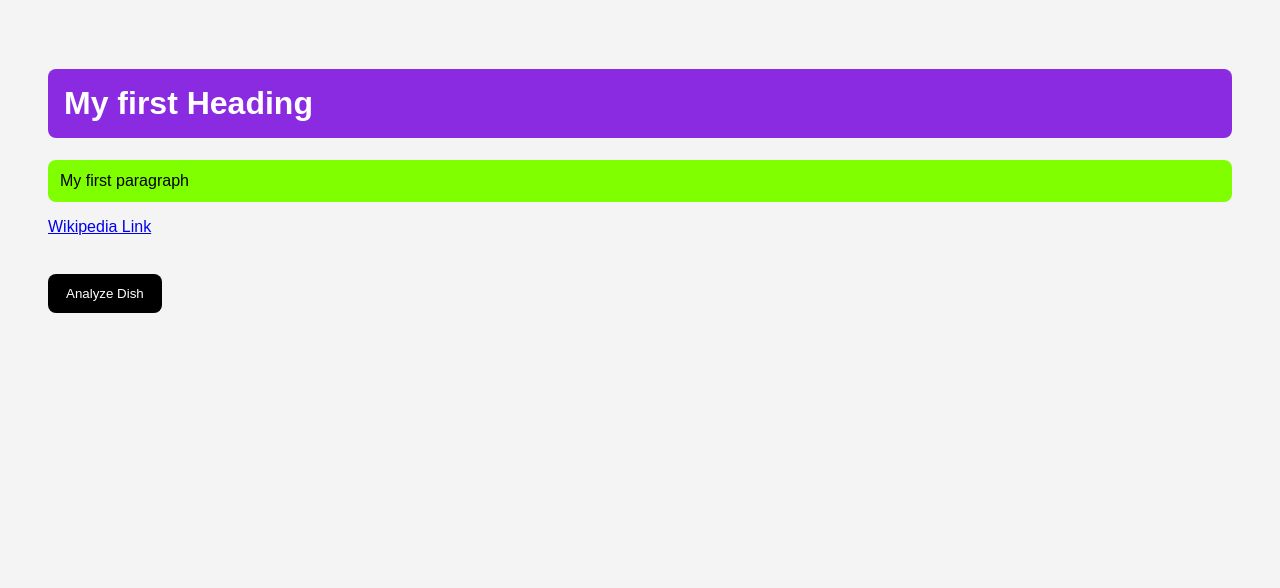
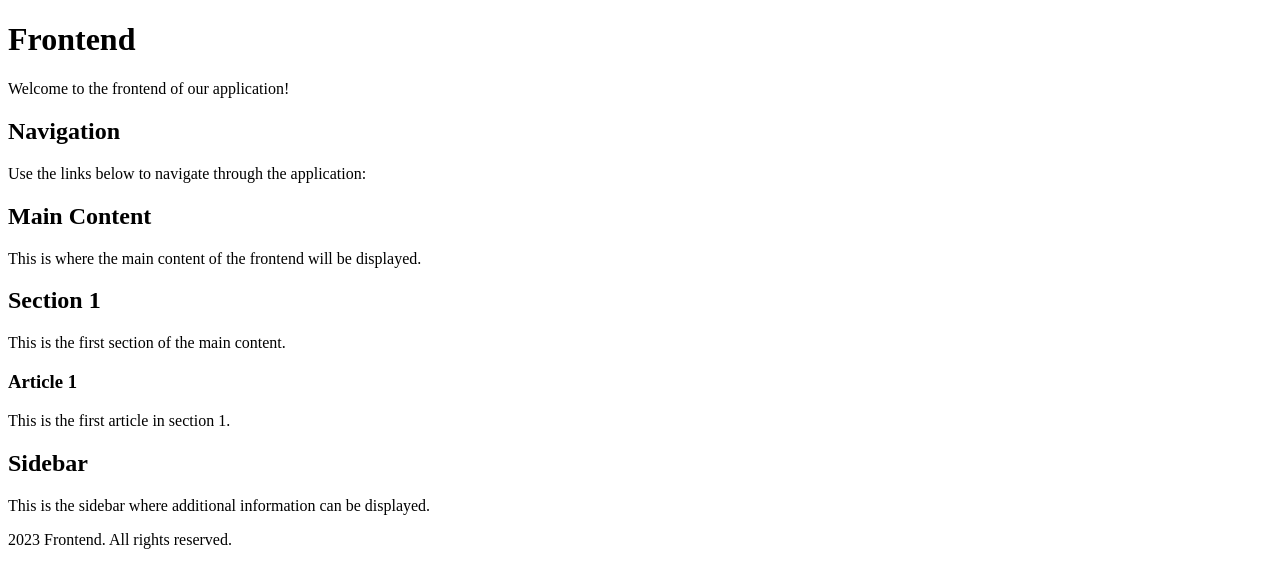
Before and after one commit to himanshu1989-dev/saas-playground, a plain HTML site: page frontend/index.html in a window 1280 px wide. Drawn offline with Linux system fonts and the light colour scheme.

Commit message:
some html customization 6

```diff
--- a/frontend/index.html
+++ b/frontend/index.html
@@ -2,64 +2,44 @@
 <html lang="en">
 
 <head>
+    <title>Frontend</title>
     <meta charset="UTF-8">
-    <title>My First Web Page</title>
-    <style>
-        body {
-            font-family: Arial, sans-serif;
-            background-color: #f4f4f4;
-            padding: 40px;
-        }
-
-        h1 {
-            background-color: blueviolet;
-            color: white;
-            padding: 16px;
-            border-radius: 8px;
-        }
-
-        p {
-            background-color: chartreuse;
-            padding: 12px;
-            border-radius: 8px;
-        }
-
-        button {
-            display: block;
-            margin-top: 20px;
-            padding: 12px 18px;
-            border: none;
-            border-radius: 8px;
-            background-color: black;
-            color: white;
-            cursor: pointer;
-        }
-
-        button:hover {
-            background-color: #444;
-        }
-    </style>
 </head>
 
 <body>
-    <h1>
-        My first Heading
-    </h1>
-    <p>
-        My first paragraph
-    </p>
-    <a href="https://en.wikipedia.org/wiki/Main_Page">Wikipedia Link</a>
+    <header>
+        <h1>Frontend</h1>
+        <p>Welcome to the frontend of our application!</p>
+    </header>
 
-    <br><br>
-    <button onclick="openAnalyzeDishPage()">
-        Analyze Dish
-    </button>
+    <nav>
+        <h2>Navigation</h2>
+        <p>Use the links below to navigate through the application:</p>
+    </nav>
 
-    <script>
-        function openAnalyzeDishPage() {
-            window.location.href = "https://maunikagowardhan.co.uk/cook-in-a-curry/";
-        }
-    </script>
+    <main>
+        <h2>Main Content</h2>
+        <p>This is where the main content of the frontend will be displayed.</p>
+
+        <section>
+            <h2>Section 1</h2>
+            <p>This is the first section of the main content.</p>
+
+            <article>
+                <h3>Article 1</h3>
+                <p>This is the first article in section 1.</p>
+            </article>
+        </section>
+
+        <aside>
+            <h2>Sidebar</h2>
+            <p>This is the sidebar where additional information can be displayed.</p>
+        </aside>
+    </main>
+
+    <footer>
+        <p>2023 Frontend. All rights reserved.</p>
+    </footer>
 </body>
 
 </html>
```
